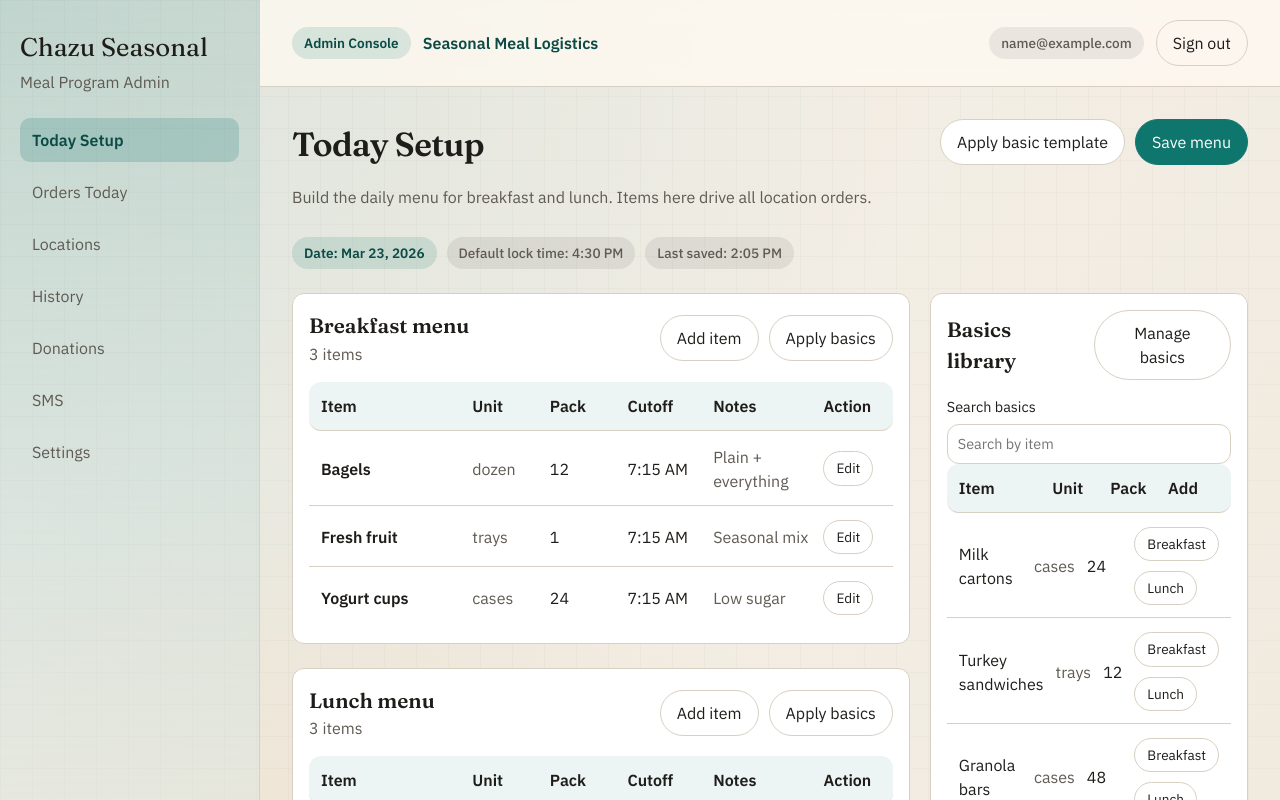
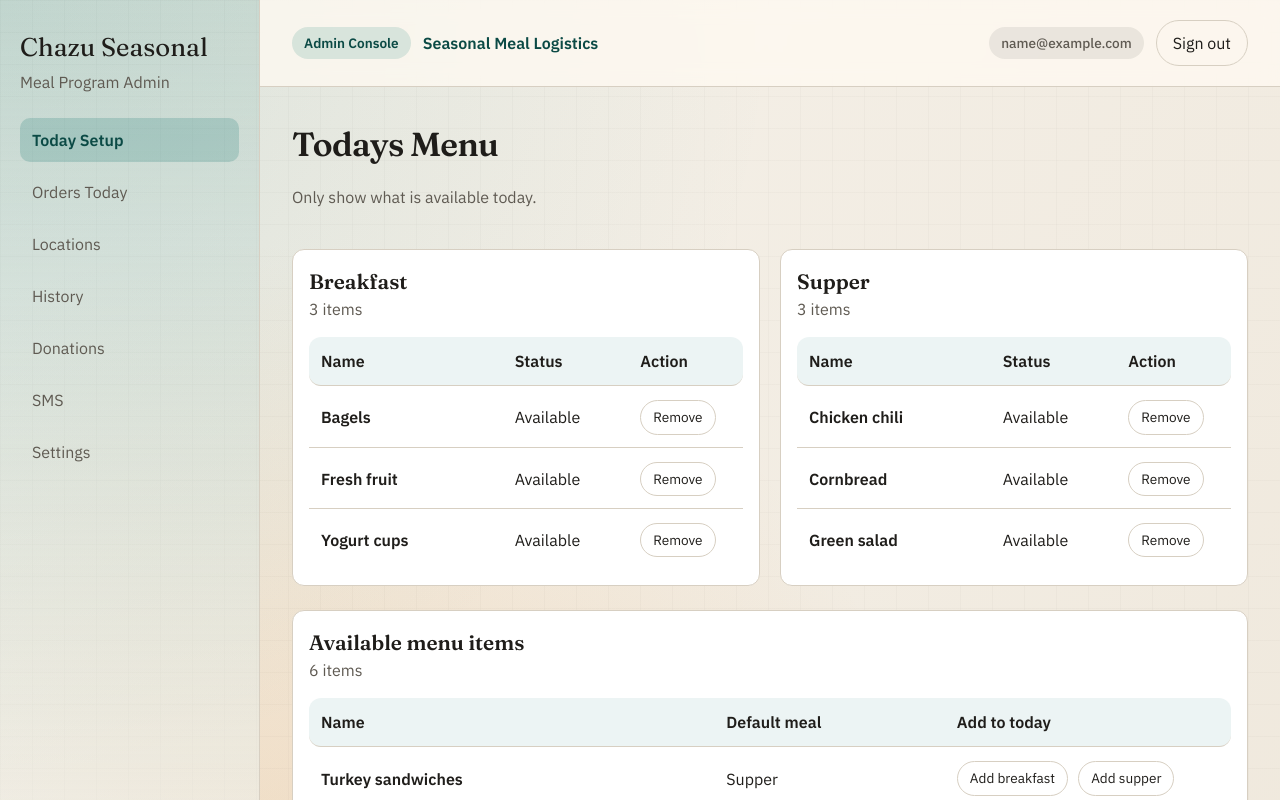
Before and after one commit to Tuli-Fisher/codex_chazu, a React (Vite) app in the folder apps/web/: page /login in a window 1280 px wide. Both pictures are taken after typing "name@example.com", "Sample123" into the empty fields and a click on the button "Sign in". Shown: the top 800 px of the page. Built offline with nearby package versions, Linux system fonts and the light colour scheme.

Commit message:
ui: split todays menu into breakfast and supper

```diff
--- a/apps/web/src/pages/TodaySetup.tsx
+++ b/apps/web/src/pages/TodaySetup.tsx
@@ -1,122 +1,58 @@
 import { PageHeader } from "../ui/PageHeader";
 
-const breakfastItems = [
-  {
-    name: "Bagels",
-    unit: "dozen",
-    pack: "12",
-    cutoff: "7:15 AM",
-    notes: "Plain + everything",
-  },
-  {
-    name: "Fresh fruit",
-    unit: "trays",
-    pack: "1",
-    cutoff: "7:15 AM",
-    notes: "Seasonal mix",
-  },
-  {
-    name: "Yogurt cups",
-    unit: "cases",
-    pack: "24",
-    cutoff: "7:15 AM",
-    notes: "Low sugar",
-  },
+const breakfastMenu = [
+  { name: "Bagels", status: "Available" },
+  { name: "Fresh fruit", status: "Available" },
+  { name: "Yogurt cups", status: "Available" },
 ];
 
-const lunchItems = [
-  {
-    name: "Chicken chili",
-    unit: "pans",
-    pack: "1",
-    cutoff: "11:00 AM",
-    notes: "Mild",
-  },
-  {
-    name: "Cornbread",
-    unit: "loaves",
-    pack: "8",
-    cutoff: "11:00 AM",
-    notes: "Butter on side",
-  },
-  {
-    name: "Green salad",
-    unit: "bags",
-    pack: "6",
-    cutoff: "11:00 AM",
-    notes: "No tomatoes",
-  },
+const supperMenu = [
+  { name: "Chicken chili", status: "Available" },
+  { name: "Cornbread", status: "Available" },
+  { name: "Green salad", status: "Available" },
 ];
 
-const basicsLibrary = [
-  { name: "Milk cartons", unit: "cases", pack: "24" },
-  { name: "Turkey sandwiches", unit: "trays", pack: "12" },
-  { name: "Granola bars", unit: "cases", pack: "48" },
-  { name: "Veggie tray", unit: "trays", pack: "1" },
-  { name: "Apple slices", unit: "bags", pack: "10" },
-  { name: "Juice boxes", unit: "cases", pack: "40" },
+const availableItems = [
+  { name: "Turkey sandwiches", defaultMeal: "Supper" },
+  { name: "Granola bars", defaultMeal: "Breakfast" },
+  { name: "Milk cartons", defaultMeal: "Breakfast" },
+  { name: "Veggie tray", defaultMeal: "Supper" },
+  { name: "Apple slices", defaultMeal: "Breakfast" },
+  { name: "Juice boxes", defaultMeal: "Breakfast" },
 ];
 
 export function TodaySetup() {
-  const menuCols = "1.7fr 0.8fr 0.8fr 0.9fr 1.2fr 0.7fr";
-  const basicsCols = "1.6fr 0.9fr 0.9fr 1fr";
+  const menuCols = "1.6fr 1fr 0.8fr";
+  const availableCols = "1.8fr 1fr 1.2fr";
 
   return (
     <div className="stack">
       <PageHeader
-        title="Today Setup"
-        description="Build the daily menu for breakfast and lunch. Items here drive all location orders."
-        actions={
-          <div className="button-row">
-            <button className="button">Apply basic template</button>
-            <button className="button primary">Save menu</button>
-          </div>
-        }
-        meta={
-          <div className="meta-row">
-            <span className="pill">Date: Mar 23, 2026</span>
-            <span className="pill subtle">Default lock time: 4:30 PM</span>
-            <span className="pill subtle">Last saved: 2:05 PM</span>
-          </div>
-        }
+        title="Todays Menu"
+        description="Only show what is available today."
       />
 
-      <div className="grid" style={{ gridTemplateColumns: "2fr 1fr" }}>
-        <div className="stack">
+      <div className="grid grid-2">
         <section className="panel">
           <div className="card-head">
             <div>
-                <h2>Breakfast menu</h2>
-                <div className="muted">{breakfastItems.length} items</div>
-              </div>
-              <div className="button-row">
-                <button className="button ghost" type="button">
-                  Add item
-                </button>
-                <button className="button ghost" type="button">
-                  Apply basics
-                </button>
+              <h2>Breakfast</h2>
+              <div className="muted">{breakfastMenu.length} items</div>
             </div>
           </div>
           <div className="data-table">
             <div className="data-row header" style={{ "--cols": menuCols } as React.CSSProperties}>
-                <div>Item</div>
-                <div>Unit</div>
-                <div>Pack</div>
-                <div>Cutoff</div>
-                <div>Notes</div>
+              <div>Name</div>
+              <div>Status</div>
               <div>Action</div>
             </div>
-              {breakfastItems.map((item) => (
+            {breakfastMenu.map((item) => (
               <div key={item.name} className="data-row" style={{ "--cols": menuCols } as React.CSSProperties}>
                 <div className="item-title">{item.name}</div>
-                  <div className="muted">{item.unit}</div>
-                  <div>{item.pack}</div>
-                  <div>{item.cutoff}</div>
-                  <div className="muted">{item.notes}</div>
+                <div>{item.status}</div>
                 <div>
                   <button className="button ghost small" type="button">
-                      Edit
+                    Remove
                   </button>
                 </div>
               </div>
@@ -127,37 +63,23 @@ export function TodaySetup() {
         <section className="panel">
           <div className="card-head">
             <div>
-                <h2>Lunch menu</h2>
-                <div className="muted">{lunchItems.length} items</div>
-              </div>
-              <div className="button-row">
-                <button className="button ghost" type="button">
-                  Add item
-                </button>
-                <button className="button ghost" type="button">
-                  Apply basics
-                </button>
+              <h2>Supper</h2>
+              <div className="muted">{supperMenu.length} items</div>
             </div>
           </div>
           <div className="data-table">
             <div className="data-row header" style={{ "--cols": menuCols } as React.CSSProperties}>
-                <div>Item</div>
-                <div>Unit</div>
-                <div>Pack</div>
-                <div>Cutoff</div>
-                <div>Notes</div>
+              <div>Name</div>
+              <div>Status</div>
               <div>Action</div>
             </div>
-              {lunchItems.map((item) => (
+            {supperMenu.map((item) => (
               <div key={item.name} className="data-row" style={{ "--cols": menuCols } as React.CSSProperties}>
                 <div className="item-title">{item.name}</div>
-                  <div className="muted">{item.unit}</div>
-                  <div>{item.pack}</div>
-                  <div>{item.cutoff}</div>
-                  <div className="muted">{item.notes}</div>
+                <div>{item.status}</div>
                 <div>
                   <button className="button ghost small" type="button">
-                      Edit
+                    Remove
                   </button>
                 </div>
               </div>
@@ -166,67 +88,35 @@ export function TodaySetup() {
         </section>
       </div>
 
-        <div className="stack">
       <section className="panel">
         <div className="card-head">
-              <h2>Basics library</h2>
-              <button className="button ghost" type="button">
-                Manage basics
-              </button>
+          <div>
+            <h2>Available menu items</h2>
+            <div className="muted">{availableItems.length} items</div>
           </div>
-            <label className="field compact">
-              <span>Search basics</span>
-              <input type="text" placeholder="Search by item" />
-            </label>
+        </div>
         <div className="data-table">
-              <div className="data-row header" style={{ "--cols": basicsCols } as React.CSSProperties}>
-                <div>Item</div>
-                <div>Unit</div>
-                <div>Pack</div>
-                <div>Add</div>
+          <div className="data-row header" style={{ "--cols": availableCols } as React.CSSProperties}>
+            <div>Name</div>
+            <div>Default meal</div>
+            <div>Add to today</div>
           </div>
-              {basicsLibrary.map((item) => (
-                <div key={item.name} className="data-row" style={{ "--cols": basicsCols } as React.CSSProperties}>
-                  <div>{item.name}</div>
-                  <div className="muted">{item.unit}</div>
-                  <div>{item.pack}</div>
+          {availableItems.map((item) => (
+            <div key={item.name} className="data-row" style={{ "--cols": availableCols } as React.CSSProperties}>
+              <div className="item-title">{item.name}</div>
+              <div>{item.defaultMeal}</div>
               <div className="button-row">
                 <button className="button ghost small" type="button">
-                      Breakfast
+                  Add breakfast
                 </button>
                 <button className="button ghost small" type="button">
-                      Lunch
+                  Add supper
                 </button>
               </div>
             </div>
           ))}
         </div>
       </section>
-
-          <section className="panel">
-            <div className="card-head">
-              <h2>Order timing</h2>
-            </div>
-            <div className="form">
-              <label className="field">
-                <span>Default lock time</span>
-                <input type="time" defaultValue="16:30" />
-              </label>
-              <label className="field">
-                <span>Breakfast cutoff</span>
-                <input type="time" defaultValue="07:15" />
-              </label>
-              <label className="field">
-                <span>Lunch cutoff</span>
-                <input type="time" defaultValue="11:00" />
-              </label>
-              <button className="button primary" type="button">
-                Update timing
-              </button>
-            </div>
-          </section>
-        </div>
-      </div>
     </div>
   );
 }
```
Also changed, not shown: 1 other file (tests, documents, lock files or other folders). Lines whose indentation alone changed are shown as unchanged.
